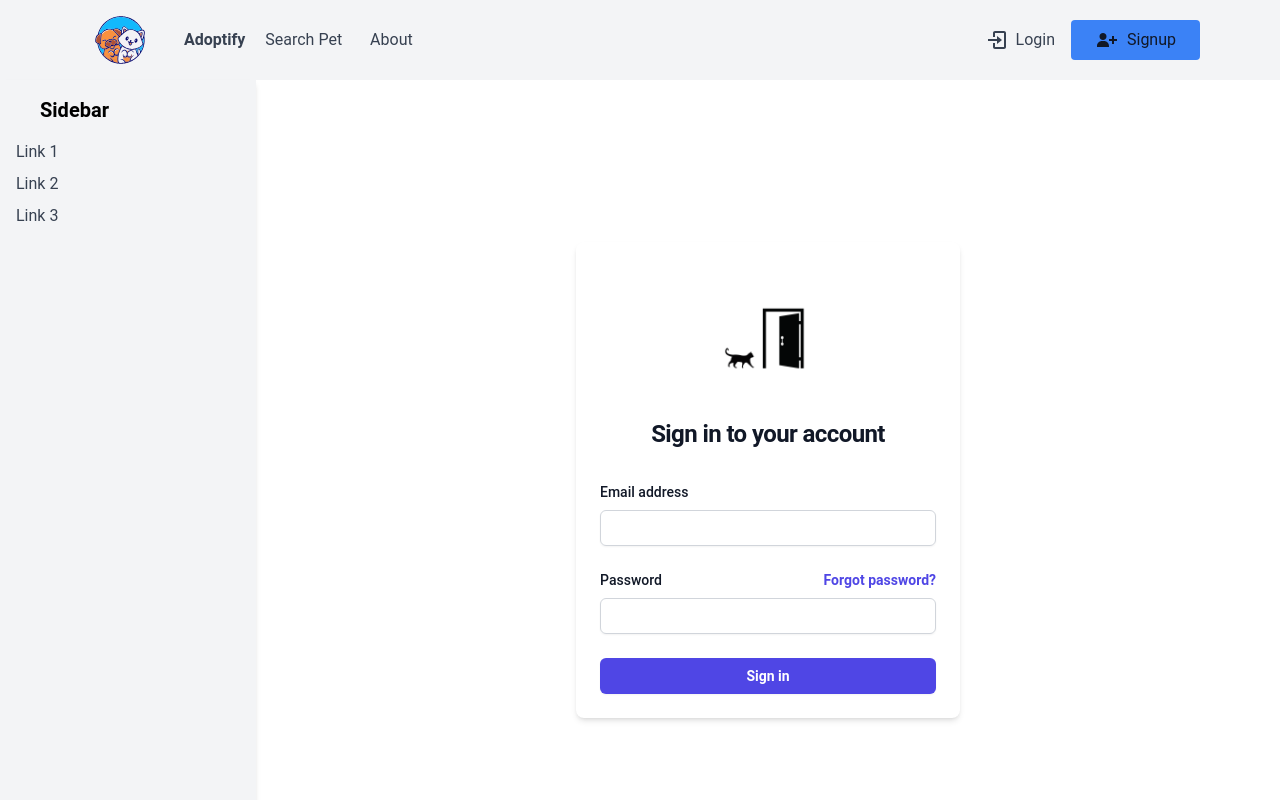
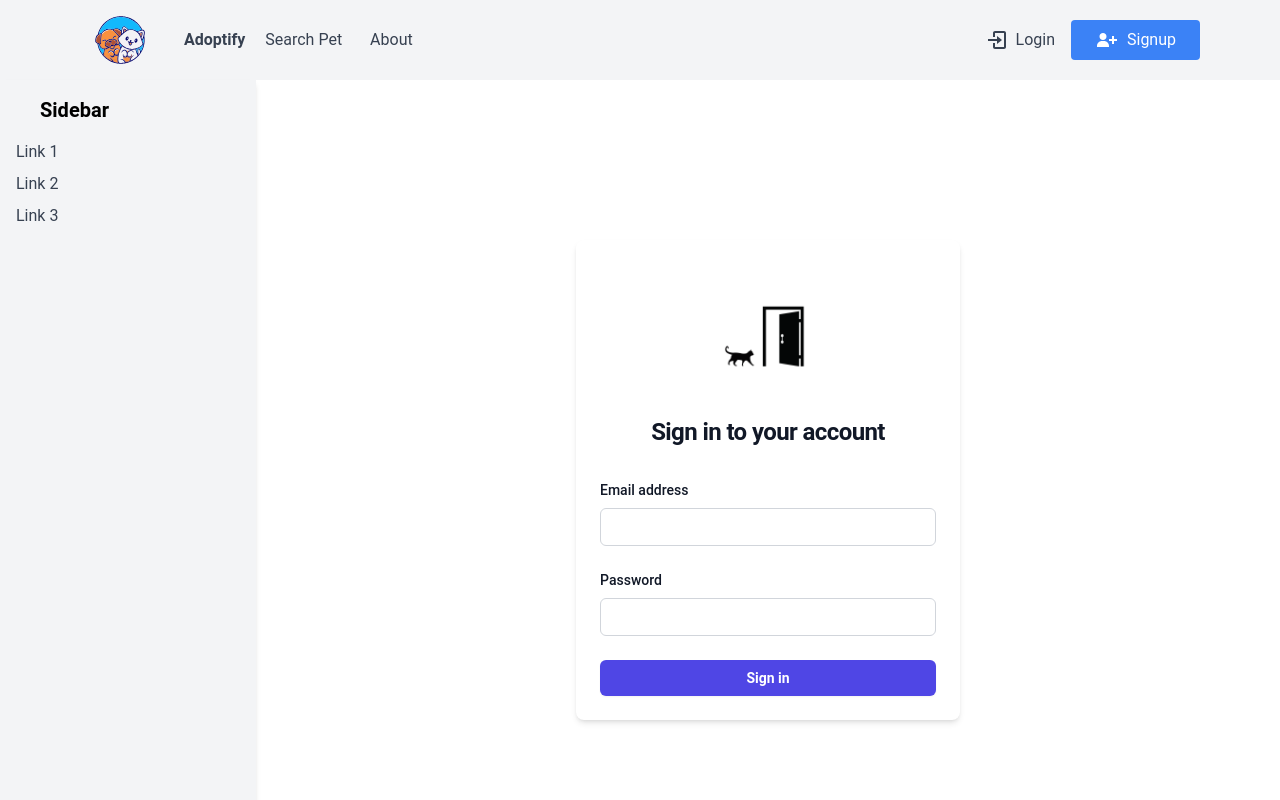
Before and after one commit to ElanurIleri/adoptify-frontend, a React (Vite) app: page /login in a window 1280 px wide. Shown: the top 800 px of the page. Built offline with nearby package versions, Linux system fonts and the light colour scheme.

Commit message:
Navbarda bir çok değişiklik oldu session mekanizmasını ekledim.AuthContext ve axiosConfig dosyaları yeni eklendi.

```diff
--- a/package.json
+++ b/package.json
@@ -3,6 +3,7 @@
   "private": true,
   "version": "0.0.0",
   "type": "module",
+  "proxy": "http://localhost:8080",
   "scripts": {
     "dev": "vite",
     "build": "vite build",
@@ -14,6 +15,7 @@
     "@fortawesome/free-solid-svg-icons": "^6.7.1",
     "@fortawesome/react-fontawesome": "^0.2.2",
     "axios": "^1.7.9",
+    "js-cookie": "^3.0.5",
     "react": "^18.3.1",
     "react-dom": "^18.3.1",
     "react-icons": "^5.4.0",
--- /dev/null
+++ b/src/AuthContext.jsx
@@ -0,0 +1,36 @@
+import React, { createContext, useContext, useState, useEffect } from "react";
+import axios from "axios";
+
+const AuthContext = createContext();
+
+export const AuthProvider = ({ children }) => {
+    const [isLoggedIn, setIsLoggedIn] = useState(() => {
+        // Sayfa yüklendiğinde localStorage'dan oturum durumunu al
+        return localStorage.getItem("isLoggedIn") === "true";
+    });
+
+    const login = () => {
+        setIsLoggedIn(true);
+        localStorage.setItem("isLoggedIn", "true"); // Oturum durumunu localStorage'a kaydet
+    };
+
+    const logout = async () => {
+        try {
+            await axios.post('http://localhost:8080/logout', {}, {
+                withCredentials: true,
+            });
+            setIsLoggedIn(false);
+            localStorage.setItem("isLoggedIn", "false"); // Oturum durumunu sıfırla
+        } catch (error) {
+            console.error("Logout failed:", error);
+        }
+    };
+
+    return (
+        <AuthContext.Provider value={{ isLoggedIn, login, logout }}>
+            {children}
+        </AuthContext.Provider>
+    );
+};
+
+export const useAuth = () => useContext(AuthContext);
--- a/src/components/Navbar.jsx
+++ b/src/components/Navbar.jsx
@@ -2,8 +2,10 @@ import React, { useState } from 'react';
 import { BiLogIn } from "react-icons/bi";
 import { BiSolidUserPlus } from "react-icons/bi";
 import { Link } from 'react-router-dom';
+import { useAuth } from '../AuthContext'; // AuthContext'i kullanıyoruz
 
 const Navbar = () => {
+  const { isLoggedIn, logout } = useAuth(); // Oturum açma durumunu ve logout fonksiyonunu alıyoruz
   const [isOpen, setIsOpen] = useState(false);
 
   const toggleMenu = () => {
@@ -76,6 +78,15 @@ const Navbar = () => {
 
           {/* Secondary Nav */}
           <div className="hidden md:flex items-center space-x-4 ml-auto">
+            {isLoggedIn ? (
+              <button
+                onClick={logout}
+                className="py-2 px-6 bg-red-500 hover:bg-red-700 text-white rounded transition duration-300"
+              >
+                Logout
+              </button>
+            ) : (
+              <>
                 <Link to="/login" className="text-gray-700 hover:text-gray-900">
                   <span className="flex items-center space-x-2">
                     <BiLogIn className="w-6 h-6" />
@@ -83,12 +94,14 @@ const Navbar = () => {
                   </span>
                 </Link>
 
-            <Link to="/signup" className="py-2 px-6 bg-blue-500 hover:bg-blue-700 text-gray-900 hover:text-white rounded transition duration-300">
+                <Link to="/signup" className="py-2 px-6 bg-blue-500 hover:bg-blue-700 text-white rounded transition duration-300">
                   <span className="flex items-center space-x-2">
                     <BiSolidUserPlus className="w-6 h-6" />
                     <span>Signup</span>
                   </span>
                 </Link>
+              </>
+            )}
           </div>
         </div>
 
@@ -107,16 +120,29 @@ const Navbar = () => {
             >
               About
             </a>
+            {isLoggedIn ? (
+              <button
+                onClick={logout}
+                className="block py-2 px-4 text-red-600 hover:bg-red-200 rounded"
+              >
+                Logout
+              </button>
+            ) : (
+              <>
                 <Link
                   to="/login"
-              className="block py-2 px-4 text-gray-700 hover:bg-gray-200 rounded">
+                  className="block py-2 px-4 text-gray-700 hover:bg-gray-200 rounded"
+                >
                   Login
                 </Link>
                 <Link
                   to="/signup"
-              className="block py-2 px-4 text-gray-700 hover:bg-gray-200 rounded">
+                  className="block py-2 px-4 text-gray-700 hover:bg-gray-200 rounded"
+                >
                   Signup
                 </Link>
+              </>
+            )}
           </div>
         )}
       </div>
--- a/src/pages/Login.jsx
+++ b/src/pages/Login.jsx
@@ -1,7 +1,44 @@
-import React from 'react';
+import React, { useState } from 'react';
+import axios from 'axios';
 import loginImage from '../assets/images/login.png';
+import { useAuth } from "../AuthContext";
+import { useNavigate } from 'react-router-dom';
 
 const Login = () => {
+    const { login } = useAuth();
+    const navigate = useNavigate();
+    const [email, setEmail] = useState('');
+    const [password, setPassword] = useState('');
+    const [errorMessage, setErrorMessage] = useState('');
+
+    const handleSubmit = async (event) => {
+        event.preventDefault();
+        try {
+            if (!/\S+@\S+\.\S+/.test(email)) {
+                setErrorMessage('Please enter a valid email address.');
+                return;
+            }
+
+            const response = await axios.post('http://localhost:8080/login', {
+                email,
+                password,
+            }, {
+                withCredentials: true,
+            });
+
+            if (response.status === 200) {
+                login(); // Kullanıcıyı oturum açmış olarak işaretle
+                navigate('/'); // SPA yönlendirmesi
+            }
+        } catch (error) {
+            if (error.response && error.response.status === 401) {
+                setErrorMessage('Invalid email or password!');
+            } else {
+                setErrorMessage('Something went wrong. Please try again.');
+            }
+        }
+    };
+
     return (
         <div className="flex items-center justify-center min-h-screen">
             <div className="w-full sm:max-w-sm bg-white shadow-md rounded-lg p-6">
@@ -16,12 +53,15 @@ const Login = () => {
                     </h2>
                 </div>
 
-                <form className="mt-8 space-y-6" action="#" method="POST">
+                {errorMessage && (
+                    <div className="mt-4 text-red-600 text-center">
+                        {errorMessage}
+                    </div>
+                )}
+
+                <form className="mt-8 space-y-6" onSubmit={handleSubmit}>
                     <div>
-                        <label
-                            htmlFor="email"
-                            className="block text-sm font-medium text-gray-900"
-                        >
+                        <label htmlFor="email" className="block text-sm font-medium text-gray-900">
                             Email address
                         </label>
                         <div className="mt-2">
@@ -29,38 +69,33 @@ const Login = () => {
                                 type="email"
                                 name="email"
                                 id="email"
-                                autoComplete="email"
+                                value={email}
+                                onChange={(e) => {
+                                    setEmail(e.target.value);
+                                    setErrorMessage('');
+                                }}
                                 required
-                                className="block w-full rounded-md bg-white px-3 py-2 text-base text-gray-900 shadow-sm outline outline-1 -outline-offset-1 outline-gray-300 placeholder:text-gray-400 focus:outline focus:outline-2 focus:-outline-offset-2 focus:outline-indigo-600 sm:text-sm"
+                                className="block w-full rounded-md border border-gray-300 px-3 py-2 text-gray-900 placeholder-gray-400 focus:border-indigo-500 focus:ring-indigo-500 sm:text-sm"
                             />
                         </div>
                     </div>
 
                     <div>
-                        <div className="flex items-center justify-between">
-                            <label
-                                htmlFor="password"
-                                className="block text-sm font-medium text-gray-900"
-                            >
-                                Password
-                            </label>
-                            <div className="text-sm">
-                                <a
-                                    href="#"
-                                    className="font-semibold text-indigo-600 hover:text-indigo-500"
-                                >
-                                    Forgot password?
-                                </a>
-                            </div>
-                        </div>
+                        <label htmlFor="password" className="block text-sm font-medium text-gray-900">
+                            Password
+                        </label>
                         <div className="mt-2">
                             <input
                                 type="password"
                                 name="password"
                                 id="password"
-                                autoComplete="current-password"
+                                value={password}
+                                onChange={(e) => {
+                                    setPassword(e.target.value);
+                                    setErrorMessage('');
+                                }}
                                 required
-                                className="block w-full rounded-md bg-white px-3 py-2 text-base text-gray-900 shadow-sm outline outline-1 -outline-offset-1 outline-gray-300 placeholder:text-gray-400 focus:outline focus:outline-2 focus:-outline-offset-2 focus:outline-indigo-600 sm:text-sm"
+                                className="block w-full rounded-md border border-gray-300 px-3 py-2 text-gray-900 placeholder-gray-400 focus:border-indigo-500 focus:ring-indigo-500 sm:text-sm"
                             />
                         </div>
                     </div>
```
Also changed, not shown: axiosConfig.js (added, +11 -0 lines), src/App.jsx (+6 -2 lines), 1 other file (tests, documents, lock files or other folders). Lines whose indentation alone changed are shown as unchanged.
